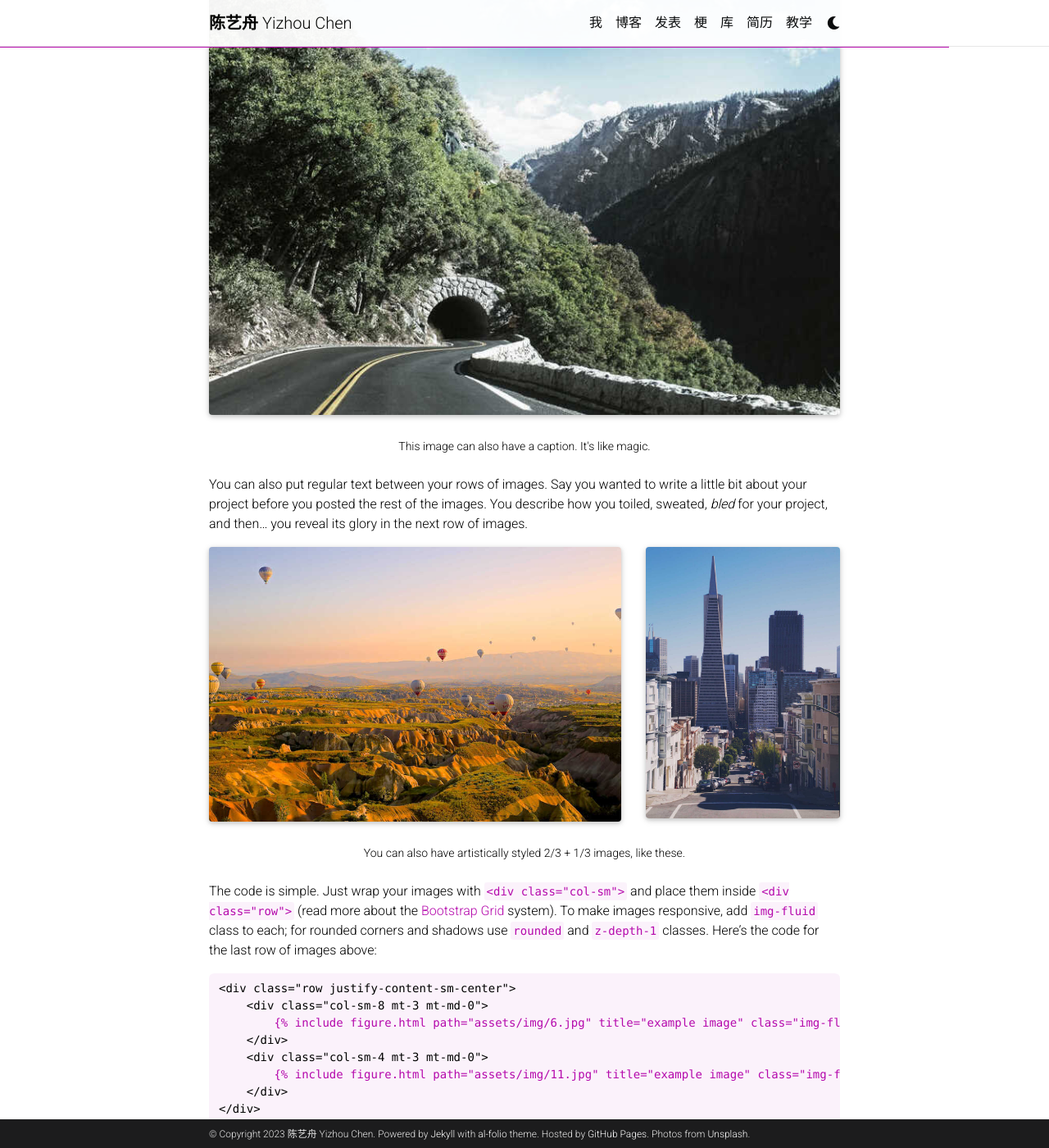
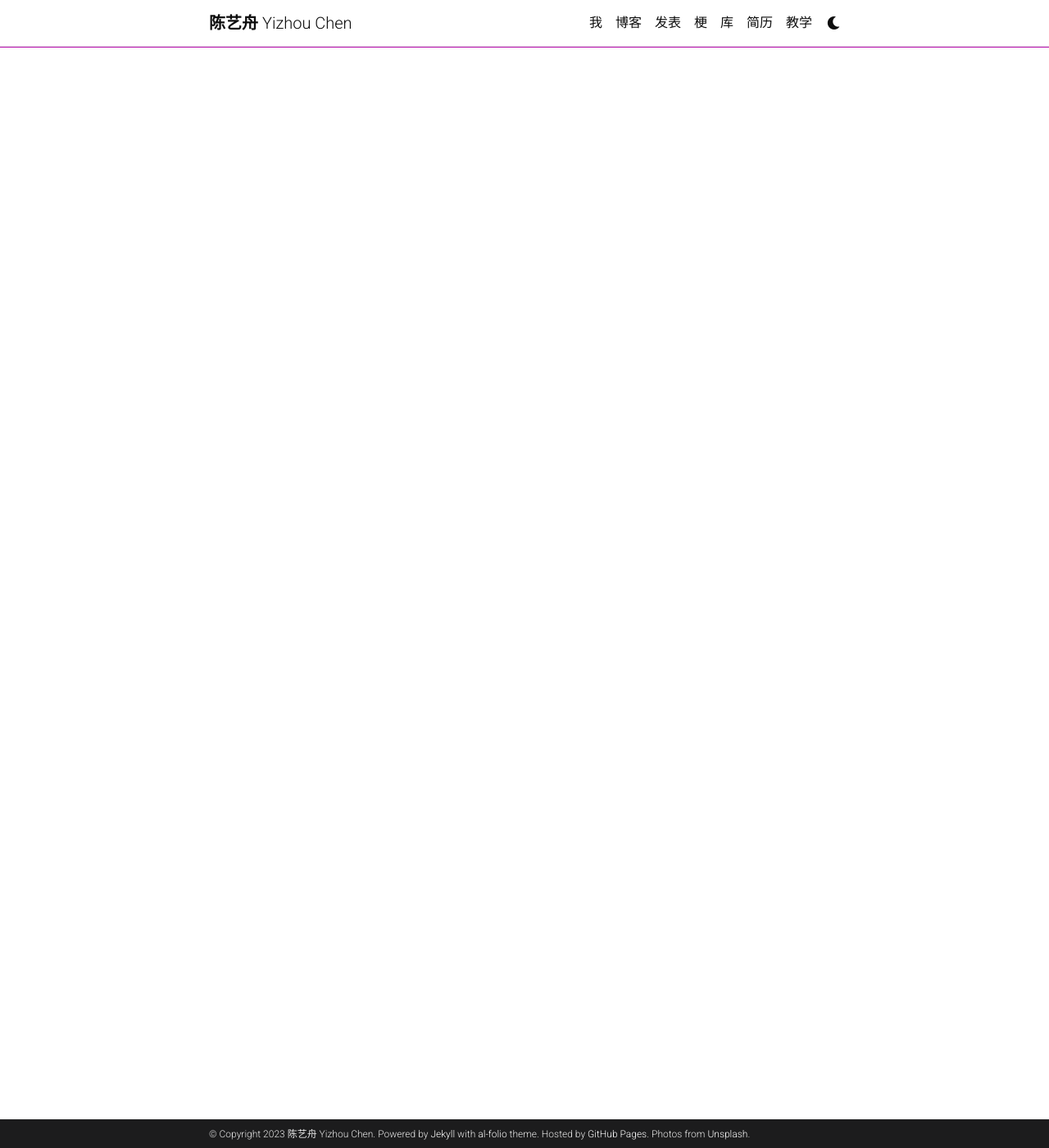
Before and after one commit to famax7/famax7.github.io, a Jekyll site: the page built from _projects/dontsleep.md, in a window 1280 px wide and 1400 px high, scrolled down 540 px. Shown: the whole window at 82% size. Built offline with Jekyll 4.4.1, drawn with Linux system fonts in a browser that asks for light colours; full-size pictures stand in for the smaller copies a plugin makes; comment, search, counter and statistics services are not loaded; a style sheet for code colours, icons or effects is not loaded.

Commit message:
Update dontsleep.md

````diff
--- a/_projects/dontsleep.md
+++ b/_projects/dontsleep.md
@@ -23,47 +23,3 @@
 <div class="caption">
     由赵冠宇创作的陈艺舟别睡了的梗图。出自2010年香港电视广播有限公司制作的连续剧《读心神探》中的一句对白。
 </div>
-<div class="row">
-    <div class="col-sm mt-3 mt-md-0">
-        {% include figure.html path="assets/img/1.jpg" title="example image" class="img-fluid rounded z-depth-1" %}
-    </div>
-</div>
-<div class="caption">
-    This image can also have a caption. It's like magic.
-</div>
-
-You can also put regular text between your rows of images.
-Say you wanted to write a little bit about your project before you posted the rest of the images.
-You describe how you toiled, sweated, *bled* for your project, and then... you reveal its glory in the next row of images.
-
-
-<div class="row justify-content-sm-center">
-    <div class="col-sm-8 mt-3 mt-md-0">
-        {% include figure.html path="assets/img/6.jpg" title="example image" class="img-fluid rounded z-depth-1" %}
-    </div>
-    <div class="col-sm-4 mt-3 mt-md-0">
-        {% include figure.html path="assets/img/11.jpg" title="example image" class="img-fluid rounded z-depth-1" %}
-    </div>
-</div>
-<div class="caption">
-    You can also have artistically styled 2/3 + 1/3 images, like these.
-</div>
-
-
-The code is simple.
-Just wrap your images with `<div class="col-sm">` and place them inside `<div class="row">` (read more about the <a href="https://getbootstrap.com/docs/4.4/layout/grid/">Bootstrap Grid</a> system).
-To make images responsive, add `img-fluid` class to each; for rounded corners and shadows use `rounded` and `z-depth-1` classes.
-Here's the code for the last row of images above:
-
-{% raw %}
-```html
-<div class="row justify-content-sm-center">
-    <div class="col-sm-8 mt-3 mt-md-0">
-        {% include figure.html path="assets/img/6.jpg" title="example image" class="img-fluid rounded z-depth-1" %}
-    </div>
-    <div class="col-sm-4 mt-3 mt-md-0">
-        {% include figure.html path="assets/img/11.jpg" title="example image" class="img-fluid rounded z-depth-1" %}
-    </div>
-</div>
-```
-{% endraw %}
````
